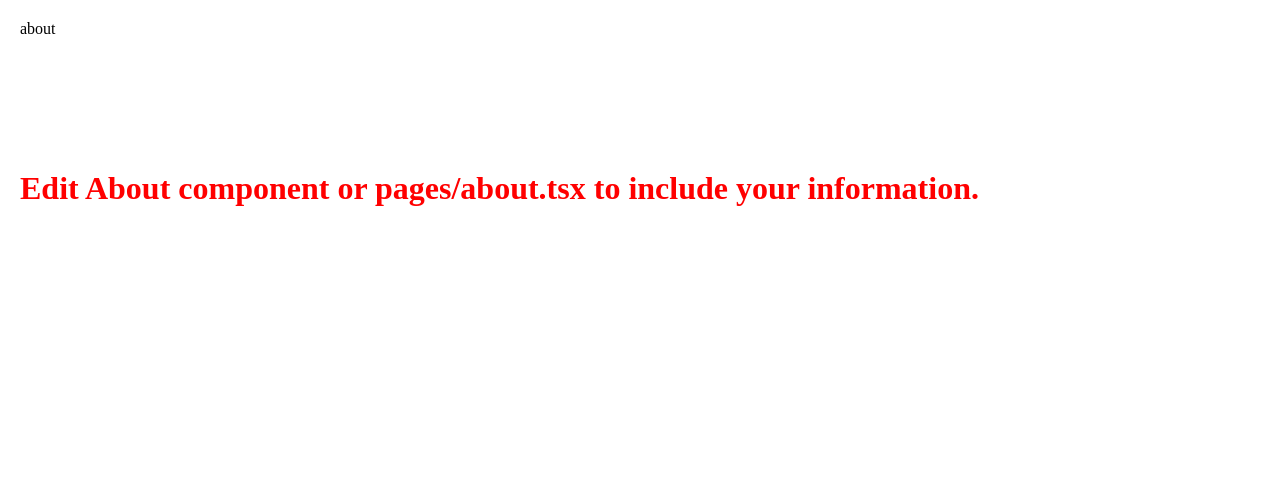
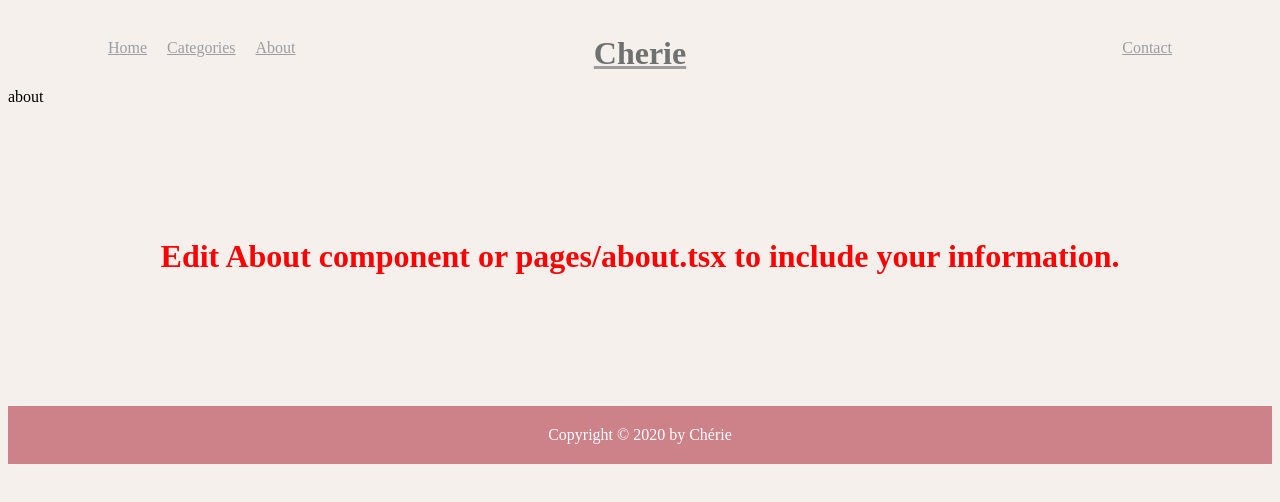
Before and after one commit to hgkhanh/cherie, a Gatsby site: page /about/ in a window 1280 px wide. Built offline with nearby package versions, Linux system fonts and the light colour scheme; Gatsby itself is replaced by a stand-in of ours.

Commit message:
Home: Header, Footer, Carousel

```diff
--- a/package.json
+++ b/package.json
@@ -41,6 +41,7 @@
     "react-share": "^3.0.1",
     "react-twitter-widgets": "^1.7.1",
     "react-typography": "^0.16.19",
+    "react-visibility-sensor": "^5.1.1",
     "typography": "^0.16.19",
     "typography-theme-alton": "^0.16.19",
     "url-join": "^4.0.0"
--- a/src/components/Footer/Footer.module.scss
+++ b/src/components/Footer/Footer.module.scss
@@ -1,25 +1,6 @@
 .footer {
-  justify-content: center;
-  align-content: center;
-  padding: 10px 5px 5px;
+  text-align: center;
+  background: #cd8189;
+  padding: 20px;
+  color: white;
 }
-
-.noticeContainer {
-  display: flex;
-  flex-wrap: wrap;
-  justify-content: space-between;
-  align-content: center;
-  align-items: center;
-  margin-top: 25px;
-}
-
-@media (max-width: 640px - 1px) {
-  .noticeContainer {
-    justify-content: space-around;
-  }
-}
-
-.noticeContainer h4 {
-  text-align: center;
-  margin: 0;
-}
--- a/src/components/Footer/Footer.module.scss.d.ts
+++ b/src/components/Footer/Footer.module.scss.d.ts
@@ -1,2 +1 @@
 export const footer: string;
-export const noticeContainer: string;
--- a/src/components/Footer/Footer.tsx
+++ b/src/components/Footer/Footer.tsx
@@ -3,7 +3,7 @@ import { Link } from "gatsby";
 import PageLinks from "../PageLinks/PageLinks";
 import * as styles from "./Footer.module.scss";
 
-class Footer extends Component {
+class Footer extends Component<{ config: any }, {}> {
   render() {
     const { config } = this.props;
     const url = config.siteRss;
@@ -13,21 +13,7 @@ class Footer extends Component {
     }
     return (
       <footer className={styles.footer}>
-        <PageLinks config={config} labeled />
-        <div className={styles.noticeContainer}>
-          <h4>{copyright}</h4>
-
-          <Link to={url}>
-            <button>Subscribe</button>
-          </Link>
-          <h4>
-            Based on{" "}
-            <a href="https://github.com/Vagr9K/gatsby-advanced-starter">
-              Gatsby Advanced Starter
-            </a>
-            .
-          </h4>
-        </div>
+        Copyright © 2020 by Chérie
       </footer>
     );
   }
--- /dev/null
+++ b/src/components/Footer/index.ts
@@ -0,0 +1 @@
+export { default } from "./Footer";
--- /dev/null
+++ b/src/components/Header/Header.module.scss
@@ -0,0 +1,87 @@
+.header {
+    align-items: center;
+    justify-content: center;
+    background-color: transparent;
+    display: flex;
+    height: 80px;
+    position: relative;
+    top: 0;
+    width: 100%;
+    align-items: center;
+    transition: background-color 0.3s cubic-bezier(0.39, 0.575, 0.565, 1),
+        height 0.3s cubic-bezier(0.39, 0.575, 0.565, 1) 0s,
+        padding 0.3s cubic-bezier(0.39, 0.575, 0.565, 1) 0s;
+    a {
+        padding: 10px;
+        color: #9d9da1;
+    }
+}
+
+.menu {
+    bottom: 0;
+    flex-grow: 1;
+    left: 0;
+    padding: 0 10px;
+    width: 100%;
+    z-index: 1;
+    border-top: none;
+    background: transparent;
+    display: flex;
+    position: relative;
+    justify-content: space-between;
+    transition: none;
+
+    .menuLink {
+        display: flex;
+        flex-wrap: wrap;
+        justify-content: center;
+        list-style: none;
+        margin: 0;
+        padding: 0;
+        position: relative;
+    }
+}
+
+
+.header.fixed {
+    padding: 0;
+    height: 80px;
+    background-color: rgba(230,191,188,0.95);
+    left: 0;
+    position: fixed;
+    top: 0;
+    width: 100%;
+    z-index: 1;
+
+    a {
+        color: white;
+        transition: all 0.5s;
+    }
+
+    svg {
+        color: white;
+        transition: all 0.5s;
+    }
+}
+
+.logoContainer {
+    position: absolute;
+    margin-top: 10px;
+
+    h1 {
+        color: #6f7171;
+    }
+}
+
+
+
+.sensor {
+    display: block;
+    position: absolute;
+    bottom: 0;
+    z-index: 1;
+    left: 0;
+    right: 0;
+    height: 1px;
+    top: 20px;
+}
--- /dev/null
+++ b/src/components/Header/Header.module.scss.d.ts
@@ -0,0 +1,6 @@
+export const header: string;
+export const menu: string;
+export const menuLink: string;
+export const fixed: string;
+export const logoContainer: string;
+export const sensor: string;
--- /dev/null
+++ b/src/components/Header/Header.tsx
@@ -0,0 +1,77 @@
+import React, { Component, Fragment } from "react";
+import { Link } from "gatsby";
+import VisibilitySensor from "react-visibility-sensor";
+import * as styles from "./Header.module.scss";
+
+class Header extends Component<{ config: any }, {}> {
+  rightItems: any;
+  leftItems: any;
+
+  constructor(props) {
+    super(props);
+
+    this.leftItems = [
+      { to: "/", label: "Home" },
+      { to: "/category/", label: "Categories" },
+      { to: "/about/", label: "About" }
+    ];
+
+    this.rightItems = [
+      { to: "/contact/", label: "Contact" }
+      // { to: "/search/", label: "Search", icon: FaSearch }
+    ];
+  }
+
+  state = {
+    fixed: false
+  };
+
+  visibilitySensorChange = val => {
+    if (val) {
+      this.setState({ fixed: false });
+    } else {
+      this.setState({ fixed: true });
+    }
+  };
+
+  getHeaderStatus = () => {
+    const fixed = this.state.fixed ? styles.fixed : "";
+
+    return `${fixed}`;
+  };
+
+  render() {
+    return (
+      <Fragment>
+        <VisibilitySensor onChange={this.visibilitySensorChange}>
+          <div className={styles.sensor} />
+        </VisibilitySensor>
+        <header className={[styles.header, this.getHeaderStatus()].join(" ")}>
+          <div className={styles.logoContainer}>
+            <Link to="/">
+              <h1>Cherie </h1>
+            </Link>
+          </div>
+          <nav className={["grid", styles.menu].join(" ")}>
+            <ul className={styles.menuLink}>
+              {this.leftItems.map(item => (
+                <Link to={item.to} key={item.label}>
+                  {item.label}
+                </Link>
+              ))}
+            </ul>
+            <ul className={styles.menuLink}>
+              {this.rightItems.map(item => (
+                <Link to={item.to} key={item.label}>
+                  {item.label}
+                </Link>
+              ))}
+            </ul>
+          </nav>
+        </header>
+      </Fragment>
+    );
+  }
+}
+
+export default Header;
--- /dev/null
+++ b/src/components/Header/index.ts
@@ -0,0 +1 @@
+export { default } from "./Header";
--- a/src/components/PageLinks/PageLinks.tsx
+++ b/src/components/PageLinks/PageLinks.tsx
@@ -1,13 +1,13 @@
 import React, { Component } from "react";
 import * as styles from "./PageLinks.module.scss";
 
-class PageLinks extends Component {
+class PageLinks extends Component<{ config: any, labeled: any }, {}> {
   getLinkElements() {
     const { PageLinks } = this.props.config;
     const { labeled } = this.props;
     return PageLinks.map(link => (
-      <a href={link.url}>
-        <button type="button" key={link.label}>
+      <a href={link.url}  key={link.label}>
+        <button type="button">
           {labeled ? link.label : ""}
         </button>
       </a>
--- a/src/layout/index.scss
+++ b/src/layout/index.scss
@@ -2,38 +2,28 @@
   font-family: "Lovelyn";
   src: url("../../static/fonts/lovelyn/LovelynRegular.woff") format("woff");
 }
+
 @font-face {
   font-family: "Athene";
   src: url("../../static/fonts/athene/Athene.woff") format("woff");
 }
+
 @font-face {
   font-family: "Medio";
   src: url("../../static/fonts/medio/Medio.woff") format("woff");
 }
 
-* {
-  box-sizing: border-box;
+.grid {
+  max-width: 1600px;
+  padding: 0 90px;
+  margin: 0 auto;
+  position: relative;
 }
 
-html {
-  height: 100%;
+.ant-carousel .slick-slide img {
+  margin: 0;
 }
 
 body {
-  margin: 0;
-  padding: 0;
-  min-height: 100%;
-  min-width: 100%;
+  background-color: #f6f0ec;
 }
-
-#___gatsby #gatsby-focus-wrapper {
-  min-height: 100vh;
-  min-width: 100vw;
-}
-
-.layout-container {
-  min-height: 100vh;
-  min-width: 100vw;
-  display: flex;
-  padding: 20px;
-}
--- a/src/layout/index.tsx
+++ b/src/layout/index.tsx
@@ -1,19 +1,23 @@
-import React from "react";
+import React, { Component, Fragment } from "react";
 import Helmet from "react-helmet";
 import config from "../../data/SiteConfig";
+import Header from "../components/Header";
+import Footer from "../components/Footer";
 import "./index.scss";
 
 export default class MainLayout extends React.Component {
   render() {
     const { children } = this.props;
     return (
-      <div className="layout-container">
+      <Fragment>
         <Helmet>
           <meta name="description" content={config.siteDescription} />
           <html lang="en" />
         </Helmet>
-        {children}
-      </div>
+        <Header config={config}/>
+        <main>{children}</main>
+        <Footer config={config}/>
+      </Fragment>
     );
   }
 }
```
Also changed, not shown: src/pages/index.tsx (+29 -8 lines), 1 other file.
